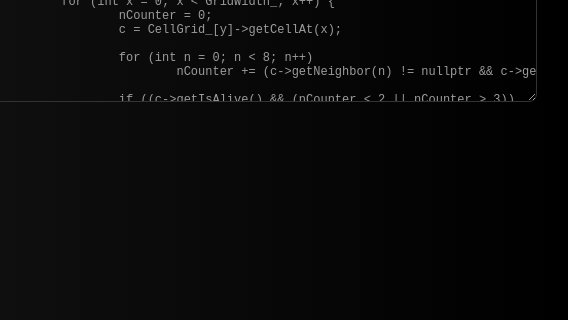
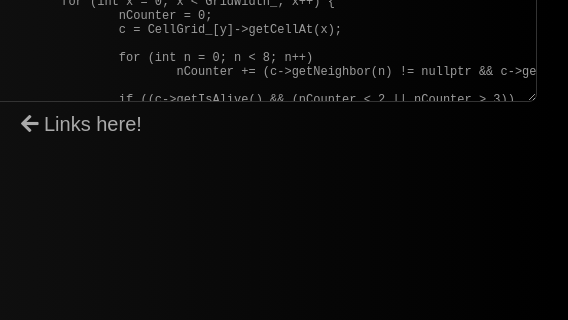
Before and after one commit to bonnth80/personal-portfolio, a plain HTML site: page index.html in a window 1280 px wide. Both pictures are taken after a click on the item "Game of Life C++". Shown: the part 240-560 px from the top of the page, 519-1087 px from the left. Drawn offline with Linux system fonts and the light colour scheme.

Commit message:
- added "click here" hint for entry links

```diff
--- a/script/pscript.js
+++ b/script/pscript.js
@@ -53,6 +53,7 @@ for (let i = 0; i < lItems.length; i++) {
 
 function stringifyPData(pIndex) {
    let str = "<div>\n"
+   let hasLinks = false;
 
    str += "<div id=\"pview-lineHead\">";
 
@@ -83,16 +84,23 @@ function stringifyPData(pIndex) {
    str += "\t<div id=\"pview-pLinks\">\n"
 
    // direct link
-   if ((portfolio[pIndex]).demoLink != "")
+   if ((portfolio[pIndex]).demoLink != ""){
+      hasLinks = true;
       str += "\t\t<a id=\"pview-dLink\" href=\"" + (portfolio[pIndex]).demoLink + "\" target=\"_blank\"><i class=\"fas fa-external-link-alt\"></i></a>\n"
-
+   }
    // github link
-   if ((portfolio[pIndex]).ghLink != "")
+   if ((portfolio[pIndex]).ghLink != ""){
+      hasLinks = true;
       str += "\t\t<a id=\"pview-gLink\" href=\"" + (portfolio[pIndex]).ghLink + "\" target=\"_blank\"><i class=\"fab fa-github\"></i></a>\n"
-
+}
    // download link
-   if ((portfolio[pIndex]).dlLink != "")
+   if ((portfolio[pIndex]).dlLink != ""){
+      hasLinks = true;
       str += "\t\t<a id=\"pview-gLink\" href=\"" + (portfolio[pIndex]).dlLink + "\" target=\"_blank\"><i class=\"fas fa-file-download\"></i></a>\n"
+}
+   // click hint
+   if (hasLinks)
+      str += "<span id=\"pview-clickHint\"><i class=\"fas fa-arrow-left\"></i> Links here!</span>";
 
    str += "\t</div>\n"
 
--- a/style/ind.css
+++ b/style/ind.css
@@ -223,6 +223,11 @@ a:visited {
    transition-duration: 200ms;
 }
 
+#pview-clickHint {
+   font-size: 20px;
+   margin-left: 20px;
+}
+
 textarea {
    resize: vertical;
    font-size: 12px;
```
